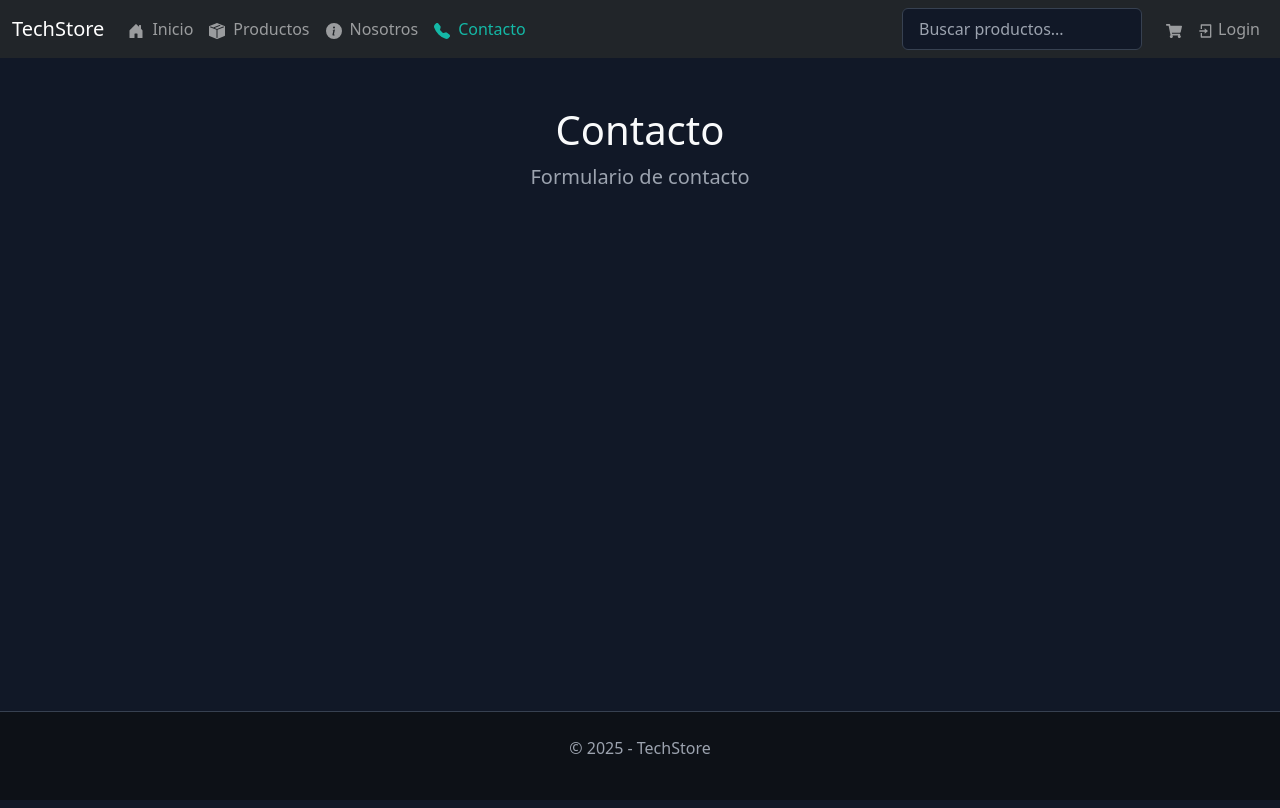
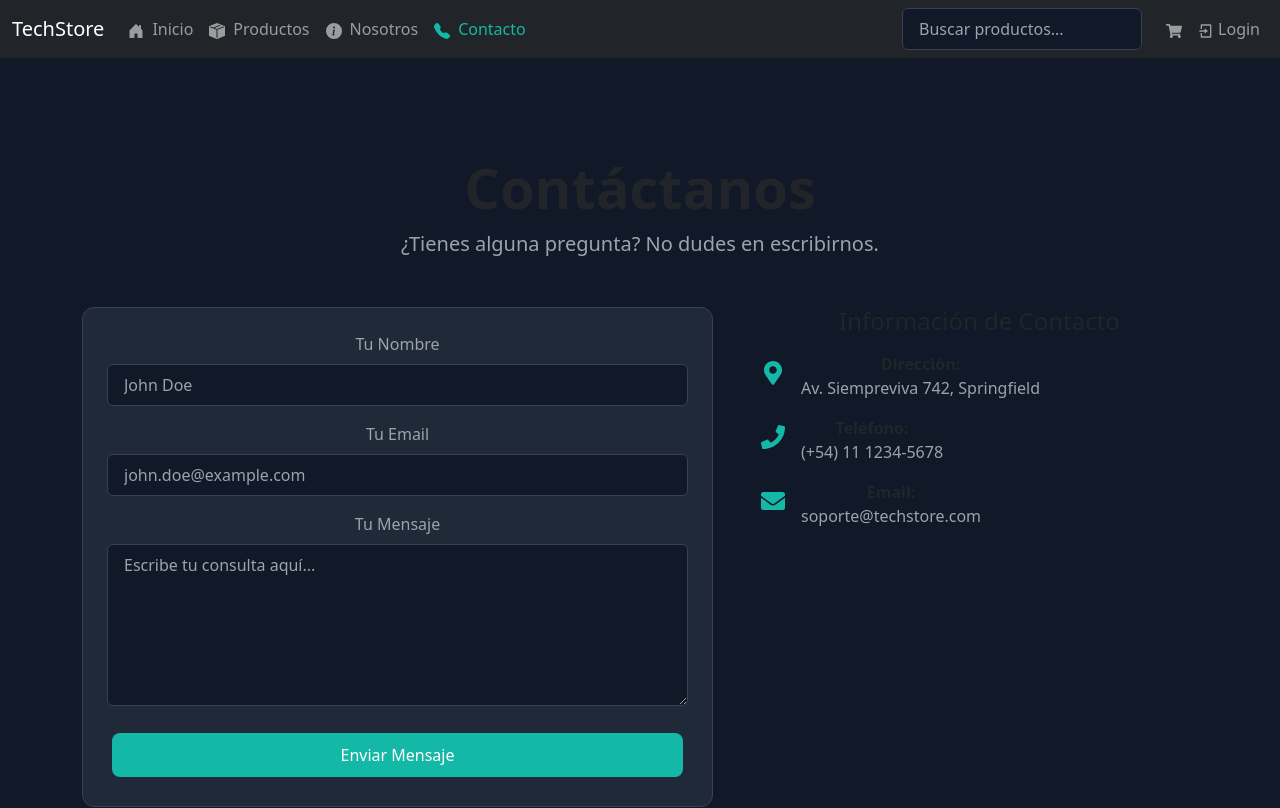
Before and after one commit to ferwargit/e-commerce-test2, a React (Vite) app in the folder e-commerce-2.0/: page /contacto in a window 1280 px wide. Shown: the top 808 px of the page. Built offline with nearby package versions, Linux system fonts and the light colour scheme.

Commit message:
Se implementa contenido en about y contacto

```diff
--- a/e-commerce-2.0/src/components/About.jsx
+++ b/e-commerce-2.0/src/components/About.jsx
@@ -1,15 +1,66 @@
+// src/components/About.jsx
+import React from "react";
+import SEO from "./SEO";
+import { FaMicrochip, FaAward, FaHeadset } from "react-icons/fa"; // Importamos iconos relevantes
+
+const Feature = ({ icon, title, text }) => (
+  <div className="col-lg-4 text-center px-4">
+    <div className="fs-1 mb-3" style={{ color: "var(--color-primary)" }}>
+      {icon}
+    </div>
+    <h3 className="h4 mb-3">{title}</h3>
+    <p className="px-md-3" style={{ color: "var(--color-text-muted)" }}>
+      {text}
+    </p>
+  </div>
+);
+
 function About() {
   return (
-    // Envuelve todo en un contenedor de Bootstrap para centrar y dar márgenes
-    <div className="container my-5 text-center">
-      <h1 style={{ color: 'var(--color-text-primary)' }}>Nosotros</h1>
-      <p className="lead" style={{ color: 'var(--color-text-muted)' }}>
-        Somos una plataforma de comercio electrónico líder
-      </p>
-      <p className="lead" style={{ color: 'var(--color-text-muted)' }}>
-        Nuestra misión es brindar la mejor experiencia de compra en línea
-      </p>
-    </div>
+    <>
+      <SEO
+        title="Sobre Nosotros"
+        description="Conoce la historia y los valores de TechStore, tu tienda de confianza para productos de tecnología."
+      />
+      <div className="container my-5 py-5">
+        {/* --- SECCIÓN PRINCIPAL --- */}
+        <div className="row justify-content-center text-center mb-5">
+          <div className="col-lg-8">
+            <h1 className="display-4 fw-bold">Nuestra Misión</h1>
+            <p
+              className="lead mt-3"
+              style={{ color: "var(--color-text-muted)" }}
+            >
+              En TechStore, nuestra misión es simple: acercar la mejor
+              tecnología a nuestros clientes con un servicio excepcional.
+              Creemos que la tecnología no solo debe ser poderosa, sino también
+              accesible y confiable.
+            </p>
+          </div>
+        </div>
+
+        <hr className="my-5" style={{ borderColor: "var(--color-border)" }} />
+
+        {/* --- SECCIÓN DE VALORES --- */}
+        <div className="row mt-5">
+          <Feature
+            icon={<FaMicrochip />}
+            title="Innovación Constante"
+            text="Seleccionamos cuidadosamente cada producto, asegurando que siempre tengas acceso a lo último en innovación y rendimiento."
+          />
+          <Feature
+            icon={<FaAward />}
+            title="Calidad Garantizada"
+            text="Cada item en nuestro catálogo pasa por rigurosos controles de calidad y cuenta con garantía oficial para tu tranquilidad."
+          />
+          <Feature
+            icon={<FaHeadset />}
+            title="Soporte Apasionado"
+            text="Somos tan fanáticos de la tecnología como tú. Nuestro equipo de expertos está siempre disponible para guiarte y resolver tus dudas."
+          />
+        </div>
+      </div>
+    </>
   );
 }
 
--- a/e-commerce-2.0/src/components/Contacto.jsx
+++ b/e-commerce-2.0/src/components/Contacto.jsx
@@ -1,9 +1,149 @@
+// src/components/Contacto.jsx
+import React from "react";
+import SEO from "./SEO";
+import { StyledInput, StyledTextarea } from "./StyledFormElements";
+import { StyledButton } from "./Button";
+import { FaMapMarkerAlt, FaPhone, FaEnvelope } from "react-icons/fa";
+import { toast } from "react-toastify";
+
 function Contacto() {
+  const handleSubmit = (e) => {
+    e.preventDefault();
+    // Simulación de envío
+    toast.success("¡Gracias por tu mensaje! Te contactaremos pronto.");
+    e.target.reset(); // Limpia el formulario
+  };
+
   return (
-    <div className="container my-5 text-center">
-      <h1 style={{ color: 'var(--color-text-primary)' }}>Contacto</h1>
-      <p className="lead" style={{ color: 'var(--color-text-muted)' }}>Formulario de contacto</p>
-    </div>
+    <>
+      <SEO
+        title="Contacto"
+        description="Ponte en contacto con el equipo de TechStore. Estamos aquí para ayudarte con cualquier consulta sobre nuestros productos y servicios."
+      />
+      <div className="container my-5 py-5">
+        <div className="text-center mb-5">
+          <h1 className="display-4 fw-bold">Contáctanos</h1>
+          <p className="lead" style={{ color: "var(--color-text-muted)" }}>
+            ¿Tienes alguna pregunta? No dudes en escribirnos.
+          </p>
+        </div>
+
+        <div className="row g-5">
+          {/* --- COLUMNA DEL FORMULARIO --- */}
+          <div className="col-lg-7">
+            <div
+              className="card"
+              style={{
+                backgroundColor: "var(--color-background-light)",
+                border: "1px solid var(--color-border)",
+                borderRadius: "12px",
+              }}
+            >
+              <div className="card-body p-4">
+                <form onSubmit={handleSubmit}>
+                  <div className="mb-3">
+                    <label htmlFor="name" className="form-label">
+                      Tu Nombre
+                    </label>
+                    <StyledInput
+                      type="text"
+                      id="name"
+                      required
+                      placeholder="John Doe"
+                    />
+                  </div>
+                  <div className="mb-3">
+                    <label htmlFor="email" className="form-label">
+                      Tu Email
+                    </label>
+                    <StyledInput
+                      type="email"
+                      id="email"
+                      required
+                      placeholder="john.doe@example.com"
+                    />
+                  </div>
+                  <div className="mb-3">
+                    <label htmlFor="message" className="form-label">
+                      Tu Mensaje
+                    </label>
+                    <StyledTextarea
+                      id="message"
+                      rows="6"
+                      required
+                      placeholder="Escribe tu consulta aquí..."
+                    ></StyledTextarea>
+                  </div>
+                  <div className="d-grid">
+                    <StyledButton type="submit" $variant="primary">
+                      Enviar Mensaje
+                    </StyledButton>
+                  </div>
+                </form>
+              </div>
+            </div>
+          </div>
+
+          {/* --- COLUMNA DE INFORMACIÓN DE CONTACTO --- */}
+          <div className="col-lg-5">
+            <h3 className="h4 mb-3">Información de Contacto</h3>
+            <ul className="list-unstyled">
+              <li className="d-flex align-items-start mb-3">
+                <span
+                  className="fs-4 me-3"
+                  style={{ color: "var(--color-primary)" }}
+                >
+                  <FaMapMarkerAlt />
+                </span>
+                <div>
+                  <strong>Dirección:</strong>
+                  <p
+                    className="mb-0"
+                    style={{ color: "var(--color-text-muted)" }}
+                  >
+                    Av. Siempreviva 742, Springfield
+                  </p>
+                </div>
+              </li>
+              <li className="d-flex align-items-start mb-3">
+                <span
+                  className="fs-4 me-3"
+                  style={{ color: "var(--color-primary)" }}
+                >
+                  <FaPhone />
+                </span>
+                <div>
+                  <strong>Teléfono:</strong>
+                  <p
+                    className="mb-0"
+                    style={{ color: "var(--color-text-muted)" }}
+                  >
+                    (+54) 11 1234-5678
+                  </p>
+                </div>
+              </li>
+              <li className="d-flex align-items-start">
+                <span
+                  className="fs-4 me-3"
+                  style={{ color: "var(--color-primary)" }}
+                >
+                  <FaEnvelope />
+                </span>
+                <div>
+                  <strong>Email:</strong>
+                  <p
+                    className="mb-0"
+                    style={{ color: "var(--color-text-muted)" }}
+                  >
+                    soporte@techstore.com
+                  </p>
+                </div>
+              </li>
+            </ul>
+          </div>
+        </div>
+      </div>
+    </>
   );
 }
 
```
